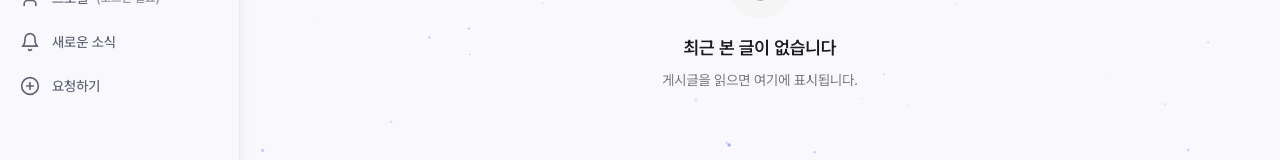
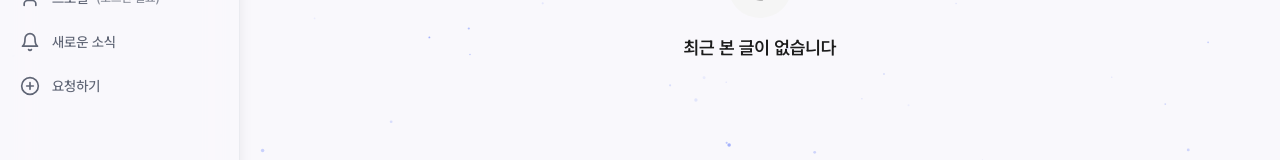
Before and after one commit to jm4293/dev-blog, a Next.js app: page /recent-views in a window 1280 px wide. Shown: the part 190-350 px from the top of the page. Built offline with nearby package versions, Linux system fonts and the light colour scheme; no server answers.

Commit message:
style: 최근 본 글 빈 상태의 보조 문구 제거
- EmptyState의 description을 optional로 변경
- 최근 본 글 빈 상태에서 "게시글을 읽으면 여기에 표시됩니다." 문구 삭제

Co-Authored-By: Claude Opus 4.7 (1M context) <noreply@anthropic.com>

```diff
--- a/components/ui/empty-state.tsx
+++ b/components/ui/empty-state.tsx
@@ -4,7 +4,7 @@ import { LucideIcon } from 'lucide-react';
 interface EmptyStateProps {
   icon?: LucideIcon;
   title: string;
-  description: string;
+  description?: string;
   actionLabel?: string;
   actionHref?: string;
   showLoginPrompt?: boolean;
@@ -29,7 +29,7 @@ export function EmptyState({
       )}
 
       <p className="mb-2 text-lg font-semibold text-gray-900 dark:text-gray-100">{title}</p>
-      <p className="whitespace-pre-line text-sm text-gray-500 dark:text-gray-400">{description}</p>
+      {description && <p className="whitespace-pre-line text-sm text-gray-500 dark:text-gray-400">{description}</p>}
 
       {showLoginPrompt && actionHref && actionLabel && (
         <div className="mt-6">
--- a/features/recent-views/ui/recent-views-empty.tsx
+++ b/features/recent-views/ui/recent-views-empty.tsx
@@ -2,5 +2,5 @@ import { Clock } from 'lucide-react';
 import { EmptyState } from '@/components/ui';
 
 export function RecentViewsEmpty() {
-  return <EmptyState icon={Clock} title="최근 본 글이 없습니다" description="게시글을 읽으면 여기에 표시됩니다." />;
+  return <EmptyState icon={Clock} title="최근 본 글이 없습니다" />;
 }
```
